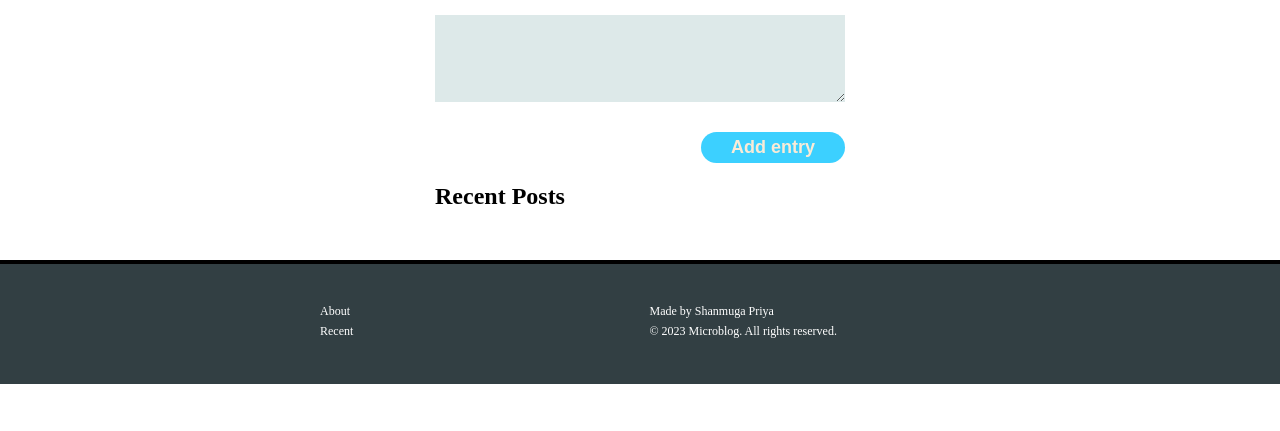
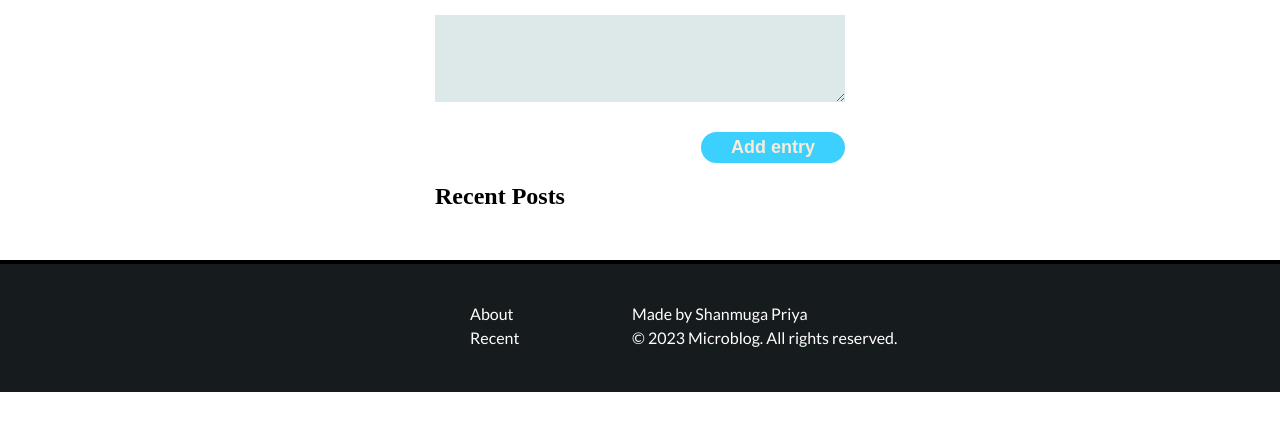
Before and after one commit to shanmuga-priya-tech/python_microblog_project, a Flask app: page / in a window 1280 px wide. Shown: the part 175-606 px from the top of the page. Run offline with Flask 3, Linux system fonts and the light colour scheme; data that the repository does not hold is empty.

Commit message:
footer.css

```diff
--- a/static/css/footer.css
+++ b/static/css/footer.css
@@ -1,11 +1,12 @@
 .footer{
-    background-color: #323f43;
+    background-color: #161b1d;
     padding: 40px 0;
     margin-top: 50px;
     border-top: 4px solid black;
     color: white;
-    font-size: 12px;
+    font-size: 16px;
     cursor: pointer;
+    font-family: 'Lato', sans-serif;
 }
 
 .footer_content{
@@ -15,9 +16,10 @@
     flex-direction: row;
 }
 .footer .left{
-    flex-grow: 2;
+    flex-grow: 1;
     display: flex;
     flex-direction: column;
+    margin-left: 150px;
 }
 .footer .right{
     flex-grow: 1;
```
